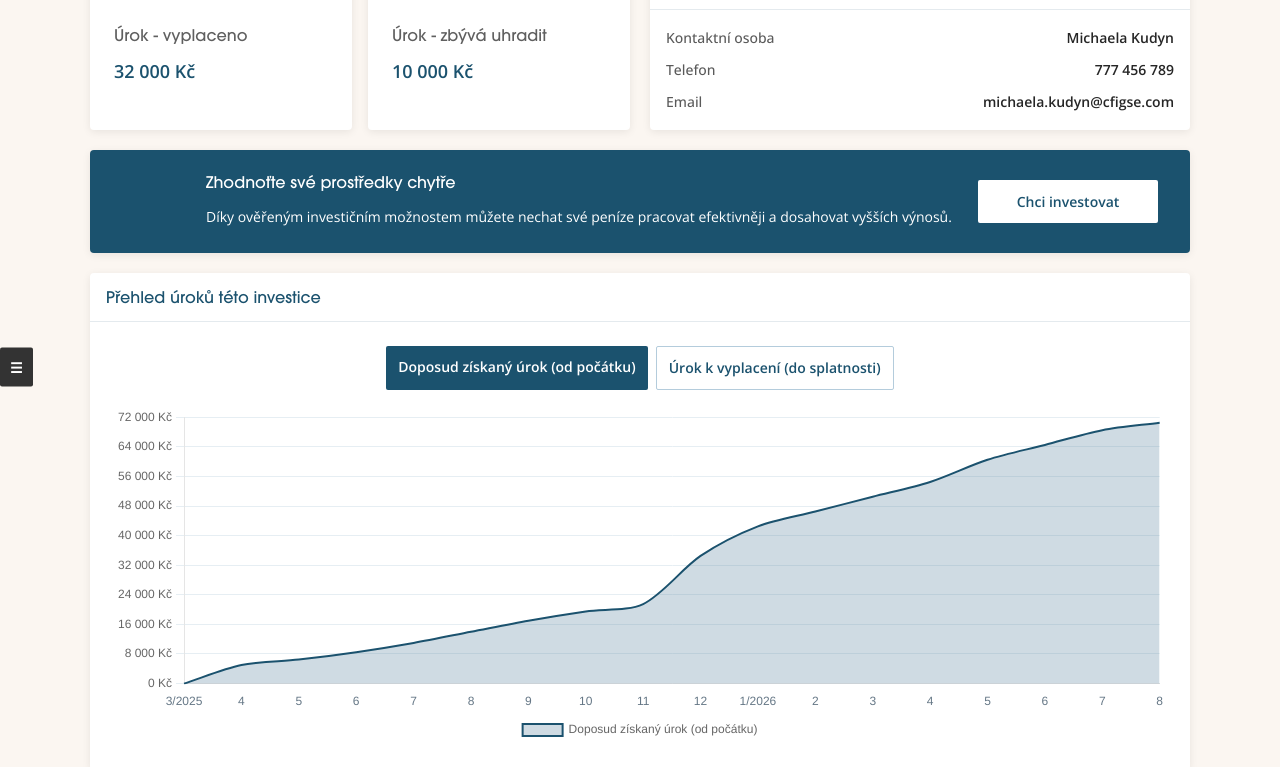
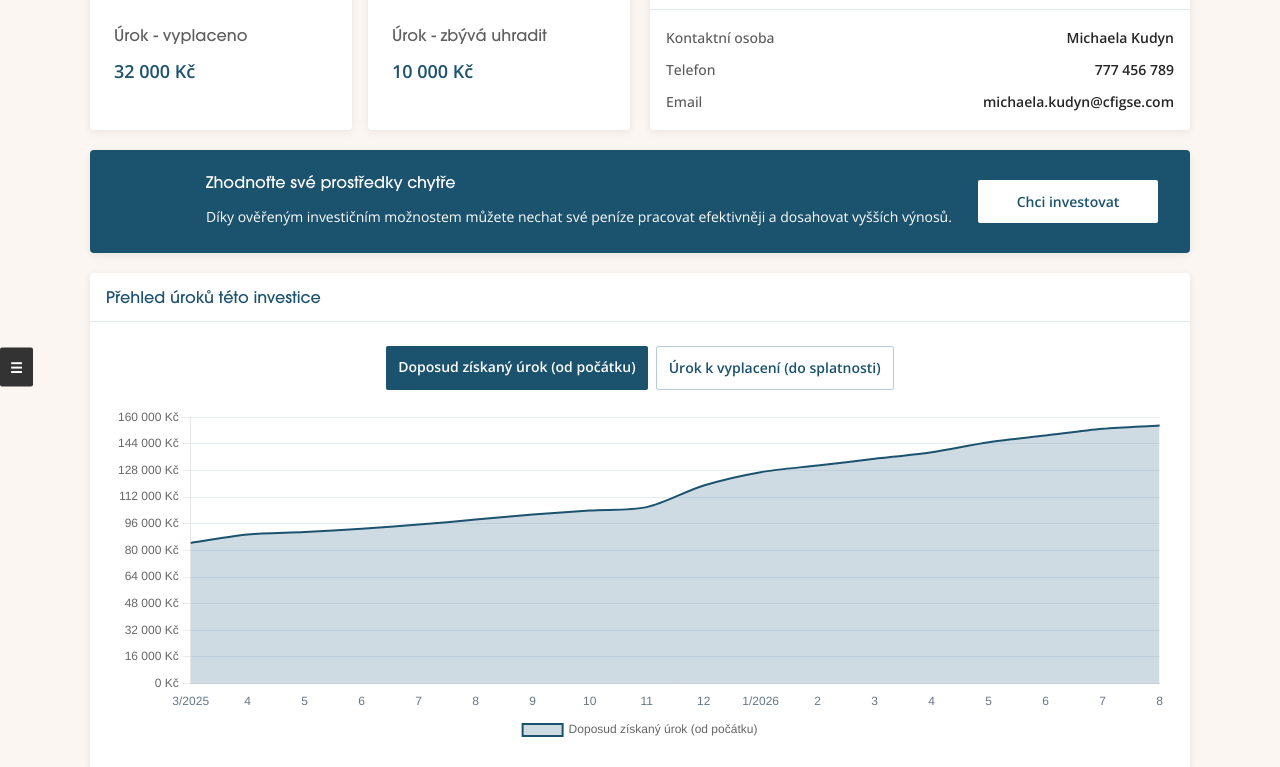
Before and after one commit to Gregor-von-Vitek/cfig-investice, a website: page dist/detail-o-investici.html in a window 1280 px wide. Both pictures are taken after a click on the link "Doposud získaný úrok (od počátku)". Shown: the part 538-1305 px from the top of the page. Drawn offline with nearby package versions, Linux system fonts and the light colour scheme; a web font is replaced by a local one.

Commit message:
uprava grafu

```diff
--- a/dist/detail-o-investici.html
+++ b/dist/detail-o-investici.html
@@ -316,19 +316,6 @@
             }
         });
 
-        // Pevně daná paleta 10 barev (HEX)
-        const COLOR_PALETTE = [
-            '#4BC0C0', // teal
-            '#9966FF', // purple
-            '#FF6384', // pink/red
-            '#36A2EB', // blue
-            '#FFCD56', // yellow
-            '#2ecc71', // green
-            '#e67e22', // orange
-            '#9b59b6', // violet
-            '#34495e', // dark blue-gray
-            '#e74c3c'  // red
-        ];
 
         // Helper: formátování CZK měny s nezlomitelnou mezerou
         function formatCZK(value) {
@@ -377,7 +364,7 @@
             // DATA Z BACKENDU - aktivní investice (měsíční úroky)
             // Každá investice má název a pole měsíčních hodnot zarovnaných s timeline
             const investmentsZiskane = [
-                { name: 'Dluhopisy CFIG SE IX/2025-3Y', monthly: [0, 3000, 1500, 2000, 2500, 1500, 2000, 2500, 2000, 13000, 8000, 4000, 4000, 4000, 6000, 4000, 4000, 2000] },
+                { name: 'Dluhopisy CFIG SE IX/2025-3Y', monthly: [4500, 3000, 1500, 2000, 2500, 1500, 2000, 2500, 2000, 13000, 8000, 4000, 4000, 4000, 6000, 4000, 4000, 2000] },
                 { name: 'Dluhopisy CFIG SE VIII/2025-3Y', monthly: [0, 2000, 0, 0, 0, 1500, 1000, 0, 0, 0, 0, 0, 0, 0, 0, 0, 0, 0] }
             ];
 
@@ -415,11 +402,15 @@
                 return { step, suggestedMax };
             }
 
+            // Počáteční (baseline) hodnota – přičítá se k součtům po měsících
+            const baselineAmount = 80000; // TODO: načíst z backendu
+
             // Aktivní datová sada (výchozí: získané úroky)
             let activeInvestments = investmentsZiskane;
             let combinedMonthly = sumMonthly(activeInvestments);
             let combinedCumulative = cumulative(combinedMonthly);
-            let yAxisParams = computeYAxisParams(combinedCumulative);
+            let combinedCumulativeWithBaseline = combinedCumulative.map(v => v + baselineAmount);
+            let yAxisParams = computeYAxisParams(combinedCumulativeWithBaseline);
 
             // Zobrazení grafu - Přehled všech úroků
             const urokyChart = new Chart(urokyCtx, {
@@ -428,7 +419,7 @@
                     labels: timeline,
                     datasets: [{
                         label: 'Doposud získaný úrok (od počátku)',
-                        data: combinedCumulative,
+                        data: combinedCumulativeWithBaseline,
                         fill: true,
                         tension: 0.3,
                         borderColor: '#1B526E',
@@ -472,8 +463,8 @@
                                     const idx = items[0].dataIndex;
                                     return `Úroky za období ${timelineMonthYear[idx]}`;
                                 },
-                                // Hlavní řádek: kumulativní hodnota do aktuálního měsíce
-                                label: (item) => `Hodnota úroků (od počátku): ${formatCZK(combinedCumulative[item.dataIndex])}`,
+                                // Hlavní řádek: kumulativní hodnota do aktuálního měsíce včetně baseline
+                                label: (item) => `Hodnota úroků (od počátku): ${formatCZK(combinedCumulativeWithBaseline[item.dataIndex])}`,
                                 // Další řádky: součet za měsíc a hodnoty jednotlivých investic
                                 afterBody: (items) => {
                                     const idx = items[0].dataIndex;
@@ -514,13 +505,23 @@
                 // Rekombinace dat a Y osy pro aktivní investice
                 combinedMonthly = sumMonthly(activeInvestments);
                 combinedCumulative = cumulative(combinedMonthly);
-                urokyChart.data.datasets[0].data = combinedCumulative;
-                yAxisParams = computeYAxisParams(combinedCumulative);
+                if (target === 'ziskane') {
+                    combinedCumulativeWithBaseline = combinedCumulative.map(v => v + baselineAmount);
+                    urokyChart.data.datasets[0].data = combinedCumulativeWithBaseline;
+                    yAxisParams = computeYAxisParams(combinedCumulativeWithBaseline);
+                } else {
+                    urokyChart.data.datasets[0].data = combinedCumulative;
+                    yAxisParams = computeYAxisParams(combinedCumulative);
+                }
                 urokyChart.options.scales.y.suggestedMax = yAxisParams.suggestedMax;
                 urokyChart.options.scales.y.ticks.stepSize = yAxisParams.step;
 
                 // Aktualizace tooltip callbacků pro novou datovou sadu
-                urokyChart.options.plugins.tooltip.callbacks.label = (item) => `Hodnota úroků (od počátku): ${formatCZK(combinedCumulative[item.dataIndex])}`;
+                if (target === 'ziskane') {
+                    urokyChart.options.plugins.tooltip.callbacks.label = (item) => `Hodnota úroků (od počátku): ${formatCZK((combinedCumulative[item.dataIndex] || 0) + baselineAmount)}`;
+                } else {
+                    urokyChart.options.plugins.tooltip.callbacks.label = (item) => `Hodnota úroků (od počátku): ${formatCZK(combinedCumulative[item.dataIndex])}`;
+                }
                 urokyChart.options.plugins.tooltip.callbacks.afterBody = (items) => {
                     const idx = items[0].dataIndex;
                     const lines = [];
```
Also changed, not shown: dist/prehled-1.html (+22 -8 lines), dist/prehled-2.html (+31 -10 lines), 1 other file.
